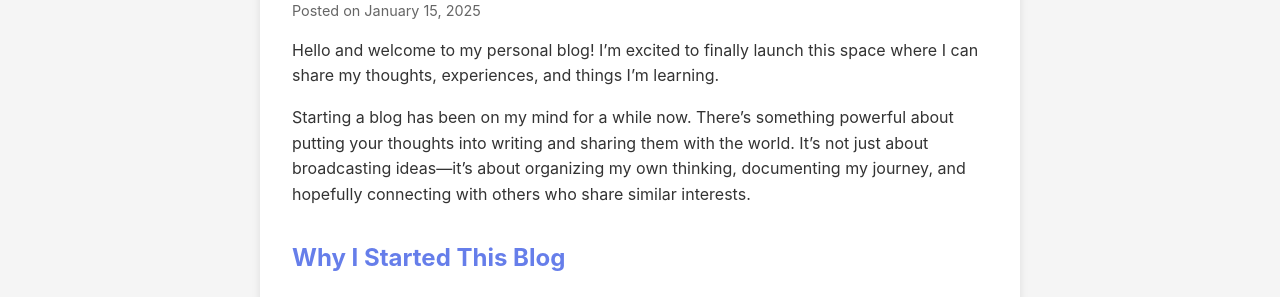
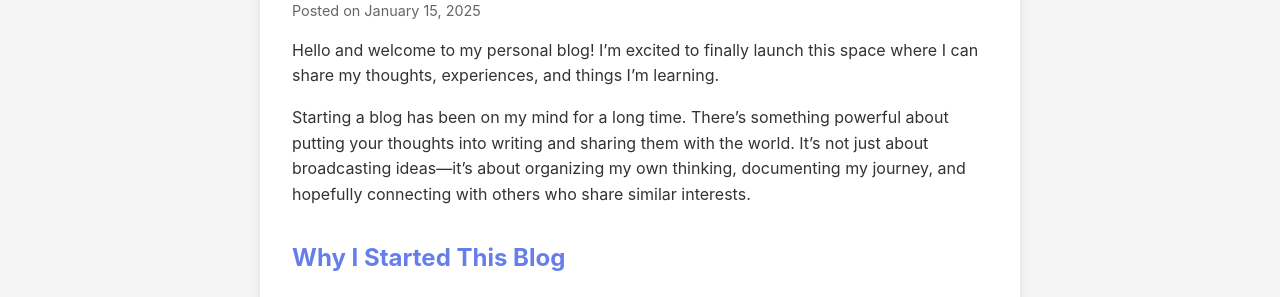
Before and after one commit to davidwquinlan/davidwquinlan.github.io, a Jekyll site: the page built from _posts/2025-01-15-welcome-to-my-blog.md, in a window 1280 px wide and 1337 px high. Shown: the part 391-688 px from the top of the window. Built offline with Jekyll 4.4.1, drawn with Linux system fonts in a browser that asks for light colours.

Commit message:
Fix phrasing in blog introduction
Corrected the phrasing from 'a while now' to 'a long time'.

```diff
--- a/_posts/2025-01-15-welcome-to-my-blog.md
+++ b/_posts/2025-01-15-welcome-to-my-blog.md
@@ -6,7 +6,7 @@ date: 2025-01-15
 
 Hello and welcome to my personal blog! I'm excited to finally launch this space where I can share my thoughts, experiences, and things I'm learning.
 
-Starting a blog has been on my mind for a while now. There's something powerful about putting your thoughts into writing and sharing them with the world. It's not just about broadcasting ideas—it's about organizing my own thinking, documenting my journey, and hopefully connecting with others who share similar interests.
+Starting a blog has been on my mind for a long time. There's something powerful about putting your thoughts into writing and sharing them with the world. It's not just about broadcasting ideas—it's about organizing my own thinking, documenting my journey, and hopefully connecting with others who share similar interests.
 
 ## Why I Started This Blog
 
```
